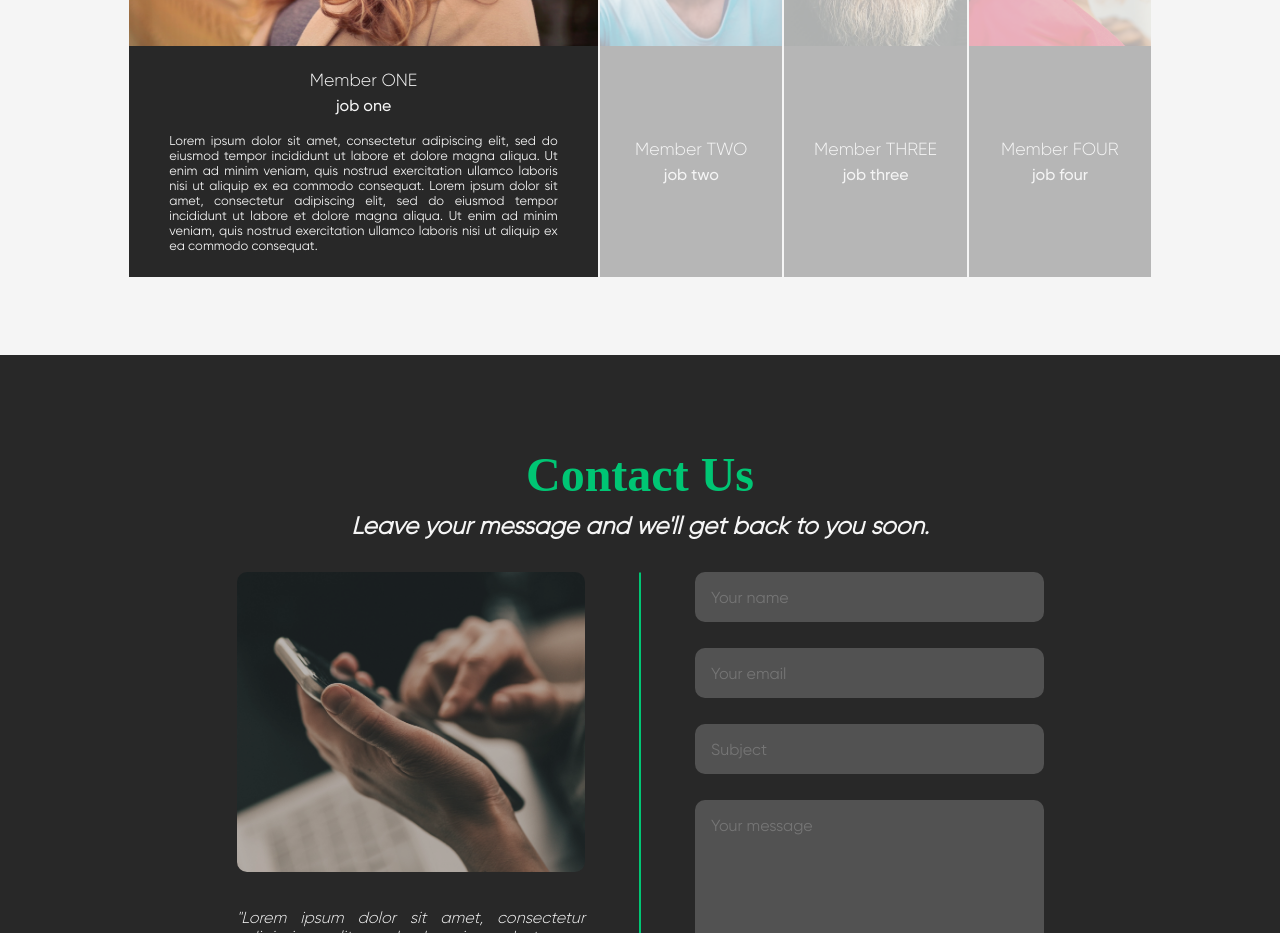
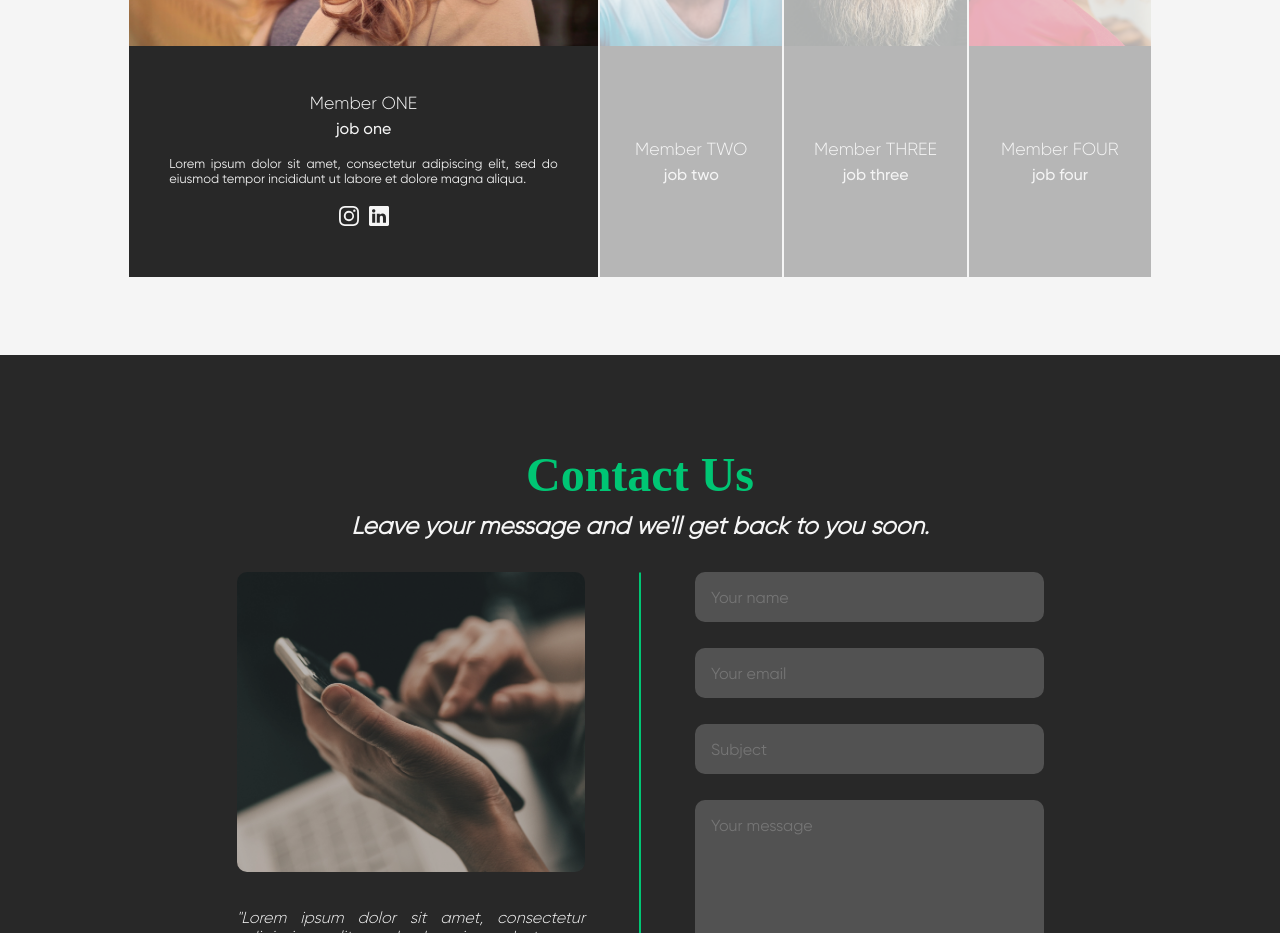
Before and after one commit to ESIEA-Dive/Mindto, a React (Create React App) app in the folder frontend_mindto/: page / in a window 1280 px wide. Shown: the part 3720-4653 px from the top of the page. Built offline with nearby package versions, Linux system fonts and the light colour scheme; a web font is replaced by a local one.

Commit message:
Team section anim and socials

```diff
--- a/frontend_mindto/src/container/Team/Team.jsx
+++ b/frontend_mindto/src/container/Team/Team.jsx
@@ -3,6 +3,7 @@ import React, { useState } from 'react';
 import { AppWrap } from '../../wrapper';
 import images from '../../constants/images';
 import { motion } from "framer-motion"
+import { BsInstagram, BsLinkedin } from "react-icons/bs";
 
 import './Team.scss';
 
@@ -12,25 +13,25 @@ const Team = () => {
   const members = [
     {
       name: "Member ONE",
-      description: "Lorem ipsum dolor sit amet, consectetur adipiscing elit, sed do eiusmod tempor incididunt ut labore et dolore magna aliqua. Ut enim ad minim veniam, quis nostrud exercitation ullamco laboris nisi ut aliquip ex ea commodo consequat. Lorem ipsum dolor sit amet, consectetur adipiscing elit, sed do eiusmod tempor incididunt ut labore et dolore magna aliqua. Ut enim ad minim veniam, quis nostrud exercitation ullamco laboris nisi ut aliquip ex ea commodo consequat.",
+      description: "Lorem ipsum dolor sit amet, consectetur adipiscing elit, sed do eiusmod tempor incididunt ut labore et dolore magna aliqua.",
       job: "job one",
       picture: images.testimonial_one,
     },
     {
       name: "Member TWO",
-      description: "Lorem ipsum dolor sit amet, consectetur adipiscing elit, sed do eiusmod tempor incididunt ut labore et dolore magna aliqua. Ut enim ad minim veniam, quis nostrud exercitation ullamco laboris nisi ut aliquip ex ea commodo consequat. Lorem ipsum dolor sit amet, consectetur adipiscing elit, sed do eiusmod tempor incididunt ut labore et dolore magna aliqua. Ut enim ad minim veniam, quis nostrud exercitation ullamco laboris nisi ut aliquip ex ea commodo consequat.",
+      description: "Lorem ipsum dolor sit amet, consectetur adipiscing elit, sed do eiusmod tempor incididunt ut labore et dolore magna aliqua.",
       job: "job two",
       picture: images.testimonial_two,
     },
     {
       name: "Member THREE",
-      description: "Lorem ipsum dolor sit amet, consectetur adipiscing elit, sed do eiusmod tempor incididunt ut labore et dolore magna aliqua. Ut enim ad minim veniam, quis nostrud exercitation ullamco laboris nisi ut aliquip ex ea commodo consequat. Lorem ipsum dolor sit amet, consectetur adipiscing elit, sed do eiusmod tempor incididunt ut labore et dolore magna aliqua. Ut enim ad minim veniam, quis nostrud exercitation ullamco laboris nisi ut aliquip ex ea commodo consequat.",
+      description: "Lorem ipsum dolor sit amet, consectetur adipiscing elit, sed do eiusmod tempor incididunt ut labore et dolore magna aliqua.",
       job: "job three",
       picture: images.testimonial_three,
     },
     {
       name: "Member FOUR",
-      description: "Lorem ipsum dolor sit amet, consectetur adipiscing elit, sed do eiusmod tempor incididunt ut labore et dolore magna aliqua. Ut enim ad minim veniam, quis nostrud exercitation ullamco laboris nisi ut aliquip ex ea commodo consequat. Lorem ipsum dolor sit amet, consectetur adipiscing elit, sed do eiusmod tempor incididunt ut labore et dolore magna aliqua. Ut enim ad minim veniam, quis nostrud exercitation ullamco laboris nisi ut aliquip ex ea commodo consequat.",
+      description: "Lorem ipsum dolor sit amet, consectetur adipiscing elit, sed do eiusmod tempor incididunt ut labore et dolore magna aliqua.",
       job: "job four",
       picture: images.testimonial_four,
     },
@@ -39,9 +40,12 @@ const Team = () => {
 
   return (
     <div className='team-container'>
-      <p className='title'>
+      <motion.p
+        className='title'
+        whileInView={{ opacity: [0, 1], x: [-20, 0], y: [-20, 0], transition: { duration: 0.5 } }}
+      >
         Team
-      </p>
+      </motion.p>
       <div className='team-group'>
         {members.map((member, index) => (<motion.div
           className='team-person'
@@ -76,6 +80,11 @@ const Team = () => {
               onHoverStart={() => setStatus(index)}
             >
               <p className='person-description'>{member.description}</p>
+              <div className='person-socials'>
+                <BsInstagram className='person-social-logo'/>
+              <BsLinkedin className='person-social-logo'/>
+              </div>
+
             </motion.div>
             )}
           </div>
--- a/frontend_mindto/src/container/Team/Team.scss
+++ b/frontend_mindto/src/container/Team/Team.scss
@@ -32,6 +32,7 @@
             flex-direction: column;
             margin-top: 20px;
             border: 1px solid var(--white-color);
+
             @media only screen and (max-width: 900px) {
                 margin-top: 15px;
             }
@@ -52,9 +53,6 @@
                 flex-direction: column;
                 justify-content: center;
 
-                @media only screen and (max-width: 900px) {
-                }
-
                 p {
                     width: auto;
                     height: auto;
@@ -71,6 +69,7 @@
                     font-family: "GilroyLight";
                     text-align: center;
                     font-size: 1.1rem;
+
                     @media only screen and (max-width: 900px) {
                         font-size: 0.8rem;
                     }
@@ -81,6 +80,7 @@
                     text-align: center;
                     margin-top: 6px;
                     font-size: 1rem;
+
                     @media only screen and (max-width: 900px) {
                         font-size: 0.7rem;
                     }
@@ -93,11 +93,40 @@
                     padding-inline: 5%;
                     color: var(--white-color);
                     font-family: "GilroyRegular";
+
                     @media only screen and (max-width: 900px) {
-                        font-size: 0.5rem;
+                        font-size: 0.6rem;
                         margin-top: 10%;
                     }
                 }
+
+                .person-socials {
+                    margin-top: 20px;
+                    height: auto;
+                    width: 100%;
+                    justify-content: center;
+                    flex-direction: row;
+                    text-align: center;
+
+                    .person-social-logo {
+                        color: var(--white-color);
+                        height: 20px;
+                        width: 20px;
+                        margin-inline: 5px;
+
+                        &:hover {
+                            color: var(--secondary-color);
+                            cursor: pointer;
+                            scale: 1.2;
+                        }
+
+                        @media only screen and (max-width: 900px) {
+                            height: 15px;
+                            width: 15px;
+                        }
+                    }
+                }
+
             }
         }
     }
```
